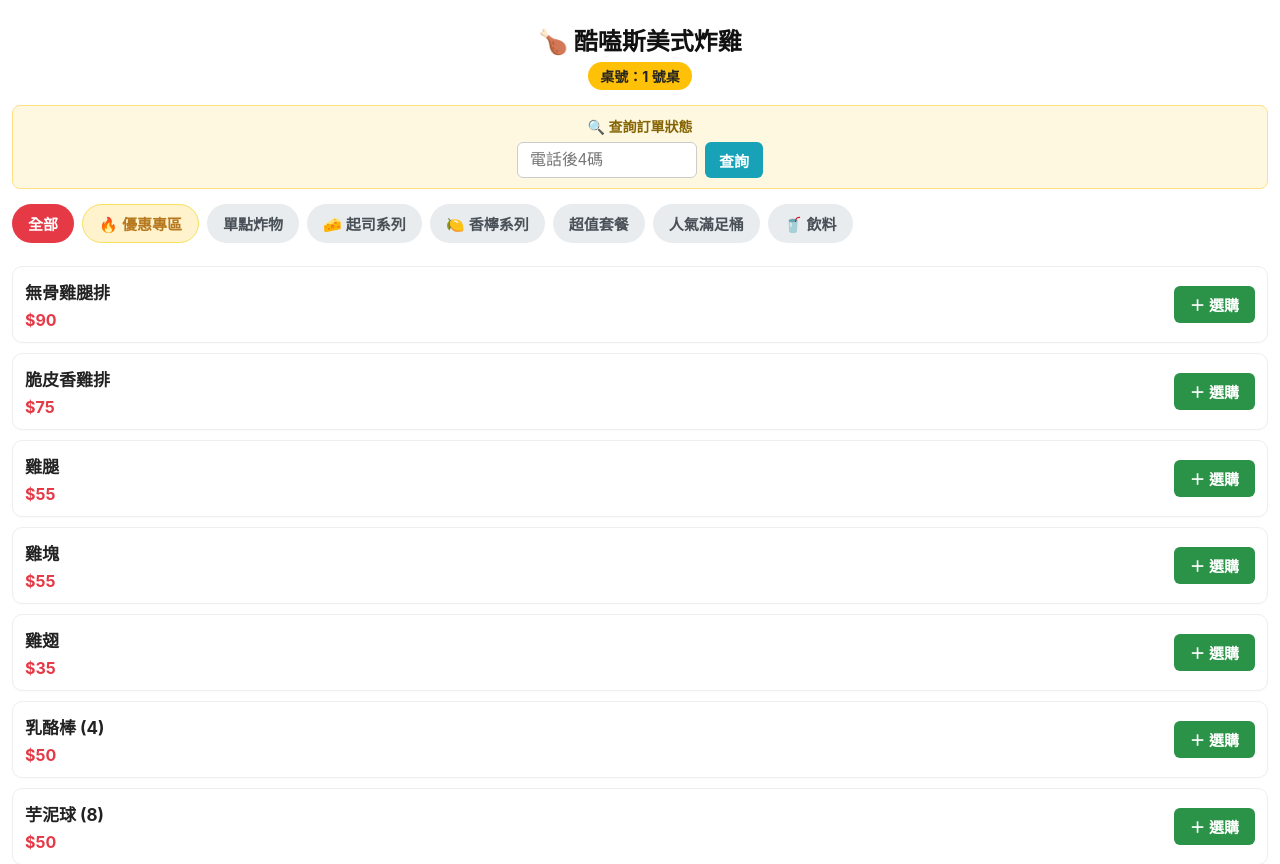
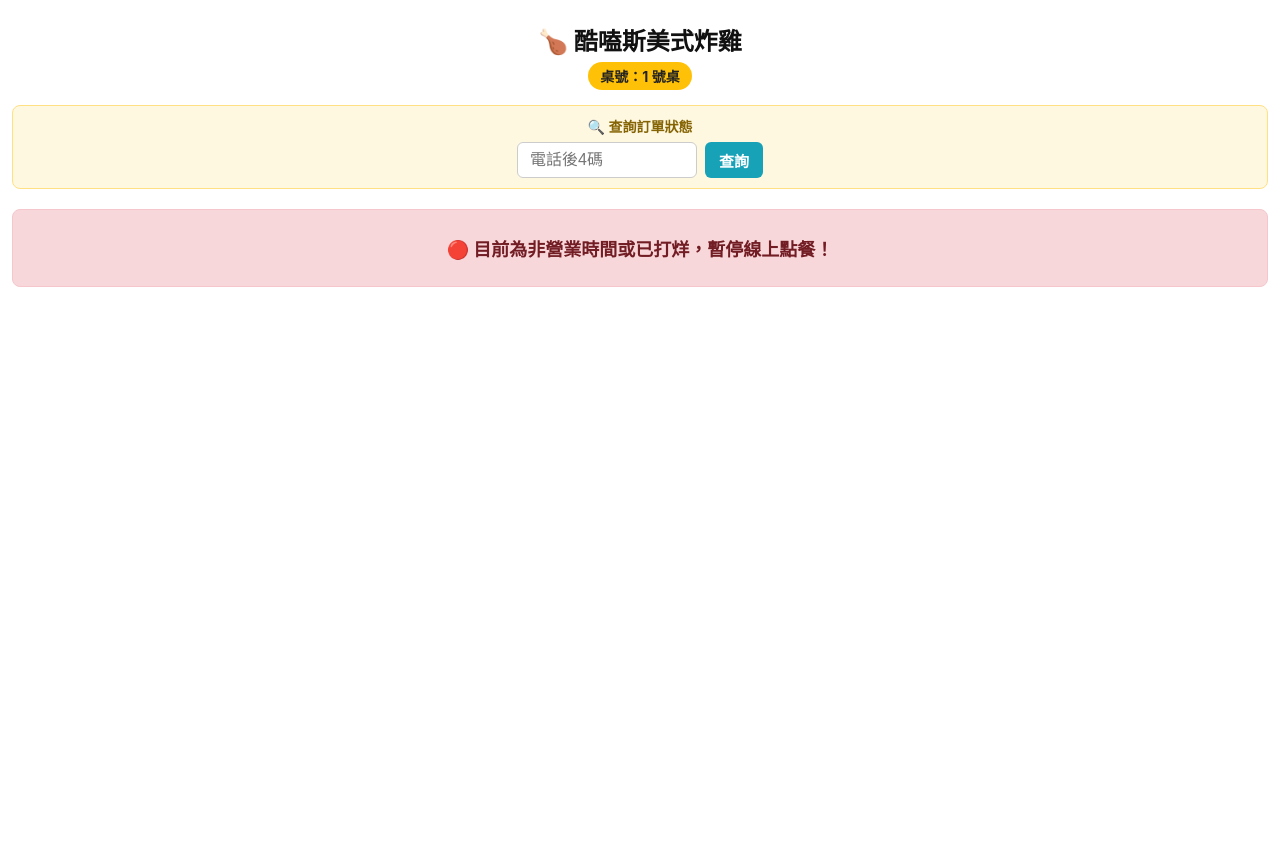
Before and after one commit to a125522982-lab/qr-order-system, a Flask app: page /menu in a window 1280 px wide. Shown: the top 864 px of the page. After the commit the page ends 287 px from the top, so only its background shows below. Run offline with Flask 3, Linux system fonts and the light colour scheme.

Commit message:
Update customer.html

```diff
--- a/qr_order_system/templates/customer.html
+++ b/qr_order_system/templates/customer.html
@@ -54,7 +54,7 @@
         .status-text { font-size: 20px; font-weight: bold; color: #386641; margin: 15px 0; }
         .finish-btn { width: 100%; padding: 14px; background: #d90429; font-size: 18px; margin-top: 15px; border-radius: 8px; }
         .notice-banner { background: #fff3cd; border: 1px solid #ffe8a1; color: #856404; padding: 8px 12px; border-radius: 6px; font-size: 13px; font-weight: bold; margin-bottom: 10px; }
-        .closed-banner { background: #f8d7da; color: #721c24; border: 1px solid #f5c6cb; padding: 20px; border-radius: 8px; text-align: center; font-size: 18px; font-weight: bold; margin-top: 20px; display: none; }
+        .closed-banner { background: #f8d7da; color: #721c24; border: 1px solid #f5c6cb; padding: 25px; border-radius: 8px; text-align: center; font-size: 18px; font-weight: bold; margin-top: 20px; }
     </style>
 </head>
 <body>
@@ -72,11 +72,11 @@
         </div>
     </div>
 
-    <!-- 只有當後台手動勾選「強制打烊」時才會顯示休息提示，否則永遠正常開放點餐！ -->
-    <div id="closed-banner" class="closed-banner">
-        🔴 目前店家休息中，暫停線上點餐！
+    {% if not is_open %}
+        <div class="closed-banner">
+            🔴 目前為非營業時間或已打烊，暫停線上點餐！
         </div>
-
+    {% else %}
         <div id="order-view">
             <div class="category-tabs">
                 <button class="tab-btn active" onclick="filterMenu('all', this)">全部</button>
@@ -127,6 +127,7 @@
                 <button class="checkout-btn" onclick="promptCheckout()">立即送出訂單</button>
             </div>
         </div>
+    {% endif %}
 
     <div id="tracker-view" style="display: none;" class="tracker-section">
         <h2>📋 訂單狀態追蹤</h2>
@@ -490,7 +491,7 @@
         let item = cart.find(item => item.cartKey === cartKey);
         if (item) {
             item.quantity += delta;
-            if (item.quantity <= 0) cart = cart.filter(i => i.cartKey !== cartKey);
+            if (item.quantity <= 0) cart = cart.filter(i => item.cartKey !== cartKey);
         }
         updateCartUI();
     }
@@ -659,13 +660,6 @@
         }, 3000);
     }
 
-    async function checkStoreStatus() {
-        try {
-            let res = await fetch('/api/hours/status'); // 或利用現有狀態檢查
-            // 讓前端完全自由點餐，只有後台手動強制關閉才顯示休息橫幅
-        } catch(e) {}
-    }
-
     function cancelMyOrder() {
         if (!confirm('確定要取消這筆訂單嗎？')) return;
         fetch('/api/order/cancel', {
```
Lines whose indentation alone changed are shown as unchanged.
